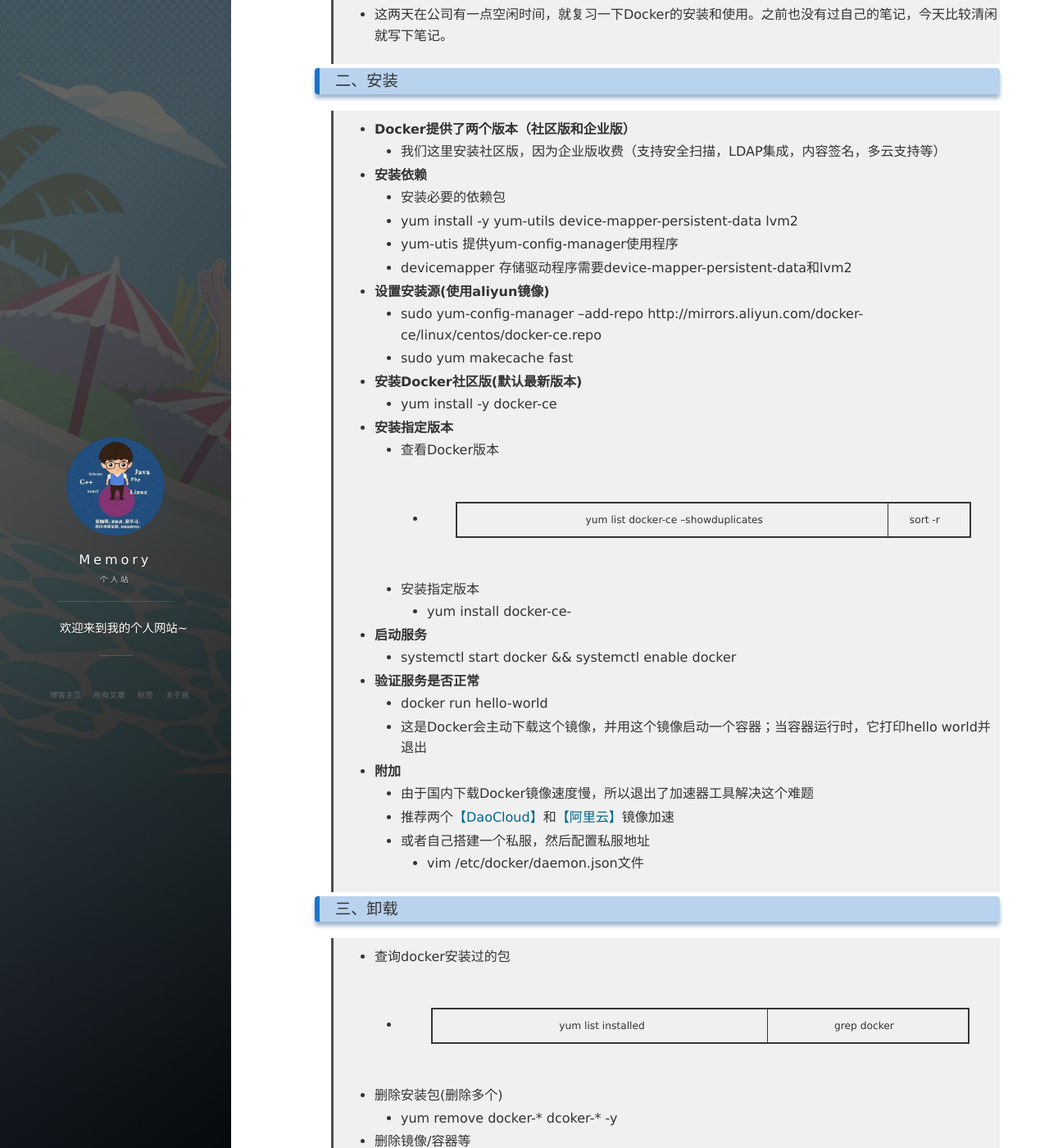
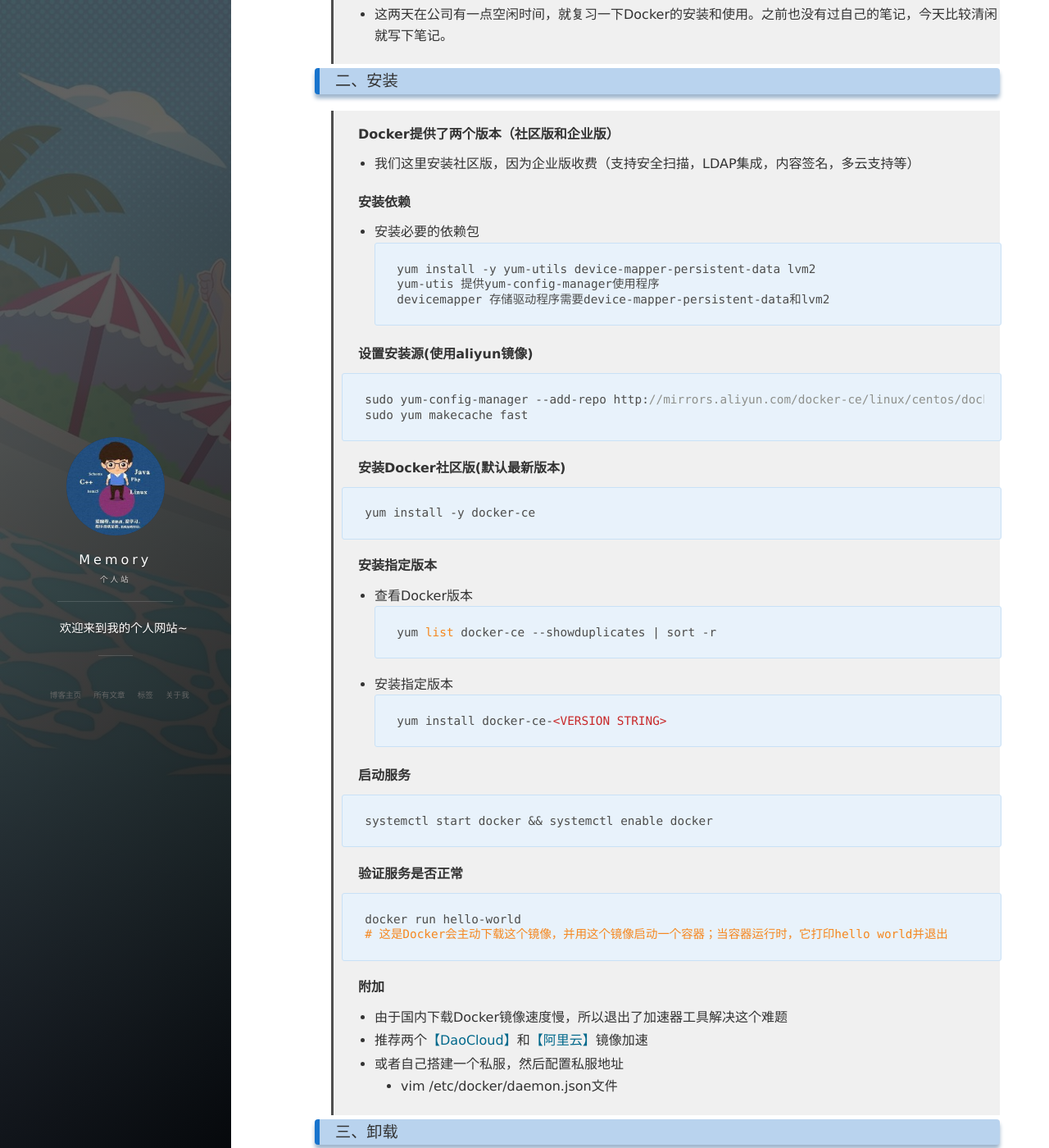
Before and after one commit to dhshenc/dhshenc.github.io, a Jekyll site: the page built from _posts/Docker/2020-03-27-CentOS7安装Docker.md, in a window 1280 px wide and 1400 px high, scrolled down 222 px. Shown: the whole window at 82% size. Built offline with Jekyll 4.4.1, drawn with Linux system fonts in a browser that asks for light colours; nearby versions of some CDN libraries; comment, search, counter and statistics services are not loaded; some of the changed lines change nothing that is shown; some of the changed text lies outside the part shown.

Commit message:
修改格式

````diff
--- a/_posts/Docker/2020-03-27-CentOS7安装Docker.md
+++ b/_posts/Docker/2020-03-27-CentOS7安装Docker.md
@@ -7,48 +7,80 @@ tag: Docker
 
 ### 一、前言
 
-> * Docker的介绍、以及是什么，这里就不做介绍了，网上一搜一大堆。这里只说下怎么安装。
+> * Docker的介绍、以及是Docker什么，这里就不做介绍了，网上一搜一大堆，这里只说下怎么安装。
 > * 这两天在公司有一点空闲时间，就复习一下Docker的安装和使用。之前也没有过自己的笔记，今天比较清闲就写下笔记。
 
 ### 二、安装
 
-> * **Docker提供了两个版本（社区版和企业版）**
->   - 我们这里安装社区版，因为企业版收费（支持安全扫描，LDAP集成，内容签名，多云支持等）
-> * **安装依赖**
->   - 安装必要的依赖包
->   - yum install -y yum-utils device-mapper-persistent-data lvm2
->   - yum-utis 提供yum-config-manager使用程序
->   - devicemapper 存储驱动程序需要device-mapper-persistent-data和lvm2
-> * **设置安装源(使用aliyun镜像)**
->   - sudo yum-config-manager --add-repo http://mirrors.aliyun.com/docker-ce/linux/centos/docker-ce.repo
->   - sudo yum makecache fast
-> * **安装Docker社区版(默认最新版本)**
->   - yum install -y docker-ce
-> * **安装指定版本**
->   - 查看Docker版本
->       - yum list docker-ce --showduplicates | sort -r
->   - 安装指定版本
->       - yum install docker-ce-<VERSION STRING>
-> * **启动服务**
->   - systemctl start docker && systemctl enable docker
-> * **验证服务是否正常**
->   - docker run hello-world
->   - 这是Docker会主动下载这个镜像，并用这个镜像启动一个容器；当容器运行时，它打印hello world并退出
-> * **附加**
->   - 由于国内下载Docker镜像速度慢，所以退出了加速器工具解决这个难题
->   - 推荐两个[【DaoCloud】](https://www.daocloud.io/)和[【阿里云】](https://promotion.aliyun.com/ntms/act/kubernetes.html)镜像加速
->   - 或者自己搭建一个私服，然后配置私服地址
->       - vim /etc/docker/daemon.json文件
+> **Docker提供了两个版本（社区版和企业版）**
+>
+> * 我们这里安装社区版，因为企业版收费（支持安全扫描，LDAP集成，内容签名，多云支持等）
+>
+> **安装依赖**
+>
+> * 安装必要的依赖包
+>```shell
+> yum install -y yum-utils device-mapper-persistent-data lvm2
+> yum-utis 提供yum-config-manager使用程序
+> devicemapper 存储驱动程序需要device-mapper-persistent-data和lvm2
+>```
+>
+> **设置安装源(使用aliyun镜像)**
+>```shell
+> sudo yum-config-manager --add-repo http://mirrors.aliyun.com/docker-ce/linux/centos/docker-ce.repo
+> sudo yum makecache fast
+>```
+>
+> **安装Docker社区版(默认最新版本)**
+>```shell
+> yum install -y docker-ce
+>```
+>
+> **安装指定版本**
+>
+> * 查看Docker版本
+>```shell
+> yum list docker-ce --showduplicates | sort -r
+>```
+>
+> * 安装指定版本
+>```shell
+> yum install docker-ce-<VERSION STRING>
+>```
+>
+> **启动服务**
+>```shell
+> systemctl start docker && systemctl enable docker
+>```
+>
+> **验证服务是否正常**
+>```shell
+> docker run hello-world
+> # 这是Docker会主动下载这个镜像，并用这个镜像启动一个容器；当容器运行时，它打印hello world并退出
+>```
+>
+> **附加**
+>
+> * 由于国内下载Docker镜像速度慢，所以退出了加速器工具解决这个难题
+> * 推荐两个[【DaoCloud】](https://www.daocloud.io/)和[【阿里云】](https://promotion.aliyun.com/ntms/act/kubernetes.html)镜像加速
+> * 或者自己搭建一个私服，然后配置私服地址
+>   - vim /etc/docker/daemon.json文件
 
 ### 三、卸载
 
-> * 查询docker安装过的包
->   - yum list installed | grep docker
-> * 删除安装包(删除多个)
->   - yum remove docker-* dcoker-* -y
-> * 删除镜像/容器等
->   - rm -rf /var/lib/docker
+> **查询docker安装过的包**
+>```shell
+> yum list installed | grep docker
+>```
+> **删除安装包(删除多个)**
+>```shell
+> yum remove docker-* dcoker-* -y
+>```
+> **删除镜像/容器等**
+>```
+> rm -rf /var/lib/docker
+>```
 
 <br>
 
-转载请注明：[Memory的博客](https://www.shendonghai.com) » [点击阅读原文]()
+转载请注明：[Memory的博客](https://www.shendonghai.com) » [点击阅读原文](http://www.shendonghai.com/2020/03/CentOS7%E5%AE%89%E8%A3%85Docker/)
````
